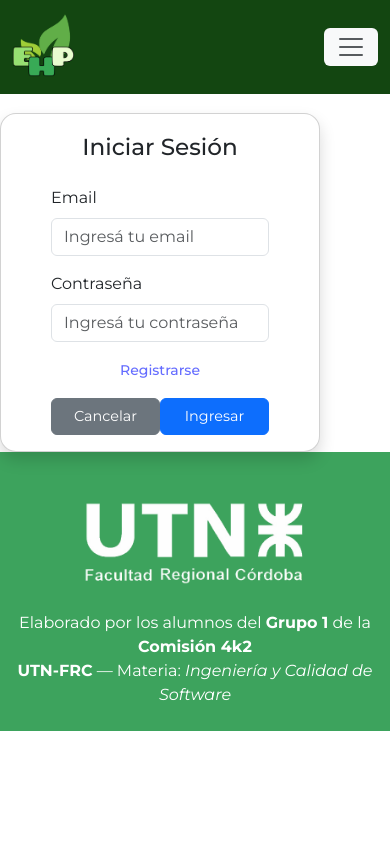
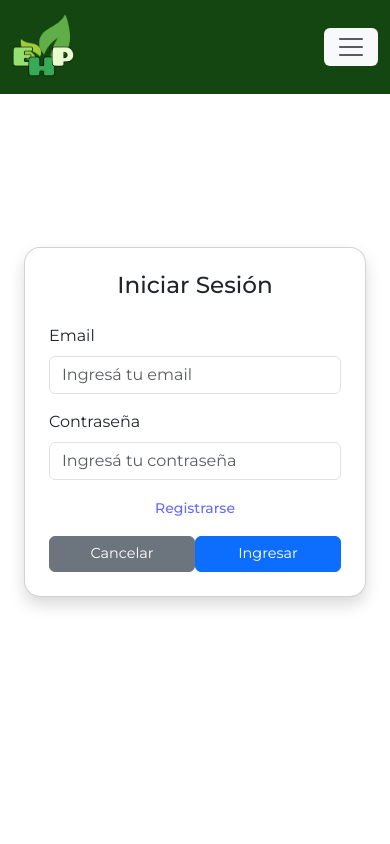
Before and after one commit to MartinSpadachin1/ISW_2025_4k2_G1, a React (Vite) app in the folder trabajos/Trabajos Prácticos Grupales/Trabajo Practico 6/front/: page /iniciar-sesion in a window 390 px wide. Shown: the top 844 px of the page. Built offline with nearby package versions, Linux system fonts and the light colour scheme.

Commit message:
Footer arreglado y responsive

```diff
--- a/trabajos/Trabajos Prácticos Grupales/Trabajo Practico 6/front/src/App.jsx
+++ b/trabajos/Trabajos Prácticos Grupales/Trabajo Practico 6/front/src/App.jsx
@@ -1,11 +1,10 @@
 import './App.css';
 import Navbar from './components/navbar/navbar';
 import Login from './components/login/login';
-import Footer from './components/Footer/Footer';
 import CompraEntradas from './components/compraEntradas/ComprarEntradas';
 import { BrowserRouter, Routes, Route } from 'react-router-dom';
 import LandingPage from './components/landingPage/landingPage';
-import FooterBanner from './components/Footer/FooterBanner/FooterBanner';
+import Footer from './components/Footer/Footer';
 
 function App() {
   return (
@@ -22,10 +21,9 @@ function App() {
           {/* Ruta para comprar entradas */}
           <Route path="/comprar-entradas" element={<CompraEntradas />} />
         </Routes>
+        <Footer />
       </BrowserRouter>
 
-      {/* <FooterBanner /> */}
-      <Footer />
     </>
   );
 }
--- a/trabajos/Trabajos Prácticos Grupales/Trabajo Practico 6/front/src/components/Footer/Footer.jsx
+++ b/trabajos/Trabajos Prácticos Grupales/Trabajo Practico 6/front/src/components/Footer/Footer.jsx
@@ -1,27 +1,32 @@
 import React from "react";
-import LogoUTN from "../../assets/logo-utn-frc.png"
+import LogoUTN from "../../assets/logo-utn-frc.png";
 
 function Footer() {
   return (
     <footer
+      className="bg-success text-white"
       style={{
-        backgroundColor: "#3da35d",
-        color: "white",
-        width: "100%",
-        padding: 0,
-        margin: 0
+        margin: 0,
+        width: "100vw", // Ancho total del viewport
+        padding: "1rem 0", // Padding vertical para que no quede pegado
+        fontFamily: "Montserrat",
+        fontSize: "1rem",
+        boxSizing: "border-box", // Para que el padding no aumente el ancho
       }}
     >
-      <div
-        className="container text-center py-4"
-        style={{
-          fontFamily: "Montserrat",
-          fontSize: "1rem",
-        }}
-      >
-        <img src={LogoUTN} alt="logo-utn-blanco" style={{ marginTop: '3vh', marginBottom: '3vh',maxHeight: '10vh' }}/>
+      {/* Usamos container-fluid para ocupar todo el ancho */}
+      <div className="container-fluid text-center py-3">
+        <img
+          src={LogoUTN}
+          alt="logo-utn-blanco"
+          style={{
+            maxHeight: "10vh",
+            marginBottom: "1rem",
+          }}
+        />
         <p className="mb-0">
-          Elaborado por los alumnos del <strong>Grupo 1</strong> de la <strong>Comisión 4k2</strong><br />
+          Elaborado por los alumnos del <strong>Grupo 1</strong> de la <strong>Comisión 4k2</strong>
+          <br />
           <strong>UTN-FRC</strong> — Materia: <em>Ingeniería y Calidad de Software</em>
         </p>
       </div>
--- a/trabajos/Trabajos Prácticos Grupales/Trabajo Practico 6/front/src/components/login/login.jsx
+++ b/trabajos/Trabajos Prácticos Grupales/Trabajo Practico 6/front/src/components/login/login.jsx
@@ -2,19 +2,19 @@ import React from "react";
 
 export default function Login() {
   return (
-
+    <div className="container-fluid d-flex align-items-center justify-content-center min-vh-100">
+      <div className="row w-100" style={{ maxWidth: "900px" }}>
+        {/* Columna del formulario */}
+        <div className="col-12 col-md-6">
           <div
-        className="card shadow d-flex justify-content-center align-items-center"
+            className="card shadow"
             style={{
-          width: "30vw",
-          minWidth: "20rem",
               borderRadius: "1rem",
             }}
           >
-        <div className="card-body">
-           <div>
-          <h3 className="card-title text-center mt-1 mb-4">Iniciar Sesión</h3>
-            </div>
+            <div className="card-body p-4">
+              <h3 className="card-title text-center mb-4">Iniciar Sesión</h3>
+
               <div className="mb-3">
                 <label htmlFor="email" className="form-label">
                   Email
@@ -53,6 +53,18 @@ export default function Login() {
               </div>
             </div>
           </div>
+        </div>
 
+        {/* Columna de la imagen */}
+        <div className="col-12 col-md-6 d-none d-md-flex align-items-center justify-content-center">
+          <img
+            src="https://via.placeholder.com/400x500?text=Imagen+Login" // Reemplaza con tu imagen real
+            alt="Login illustration"
+            className="img-fluid"
+            style={{ maxHeight: "80vh", objectFit: "cover" }}
+          />
+        </div>
+      </div>
+    </div>
   );
 }
```
Lines whose indentation alone changed are shown as unchanged.
